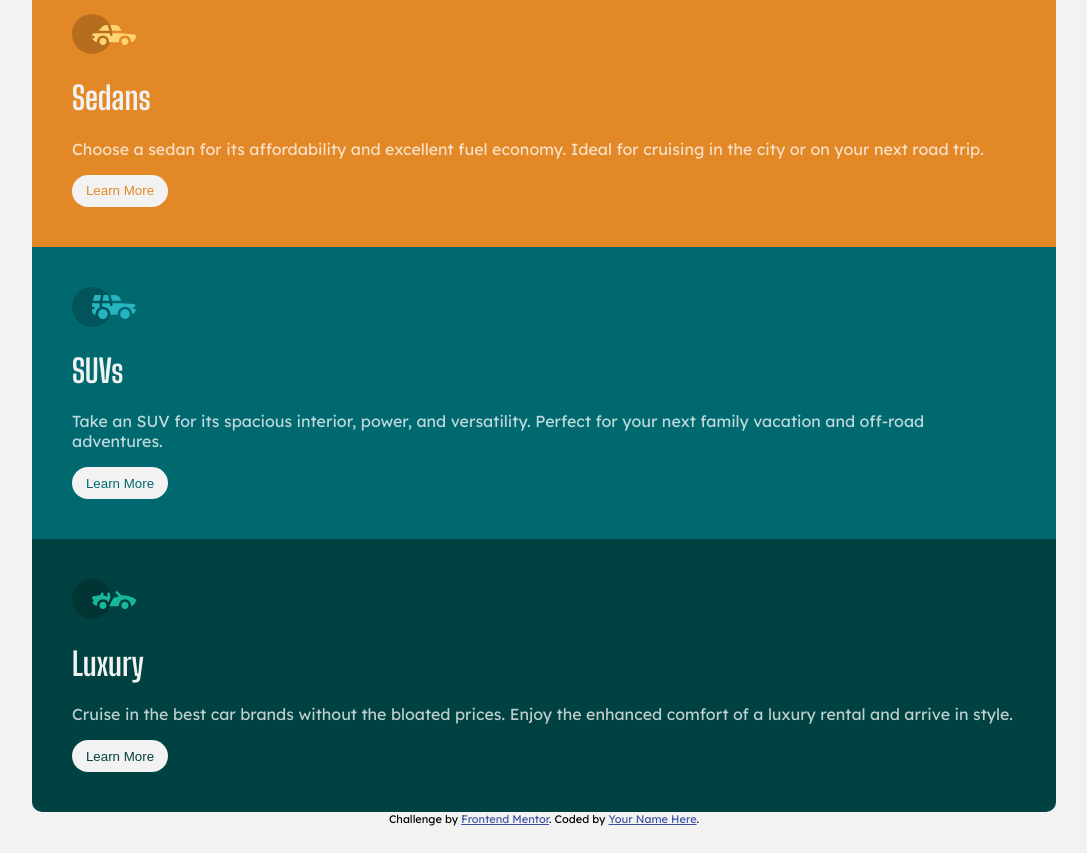
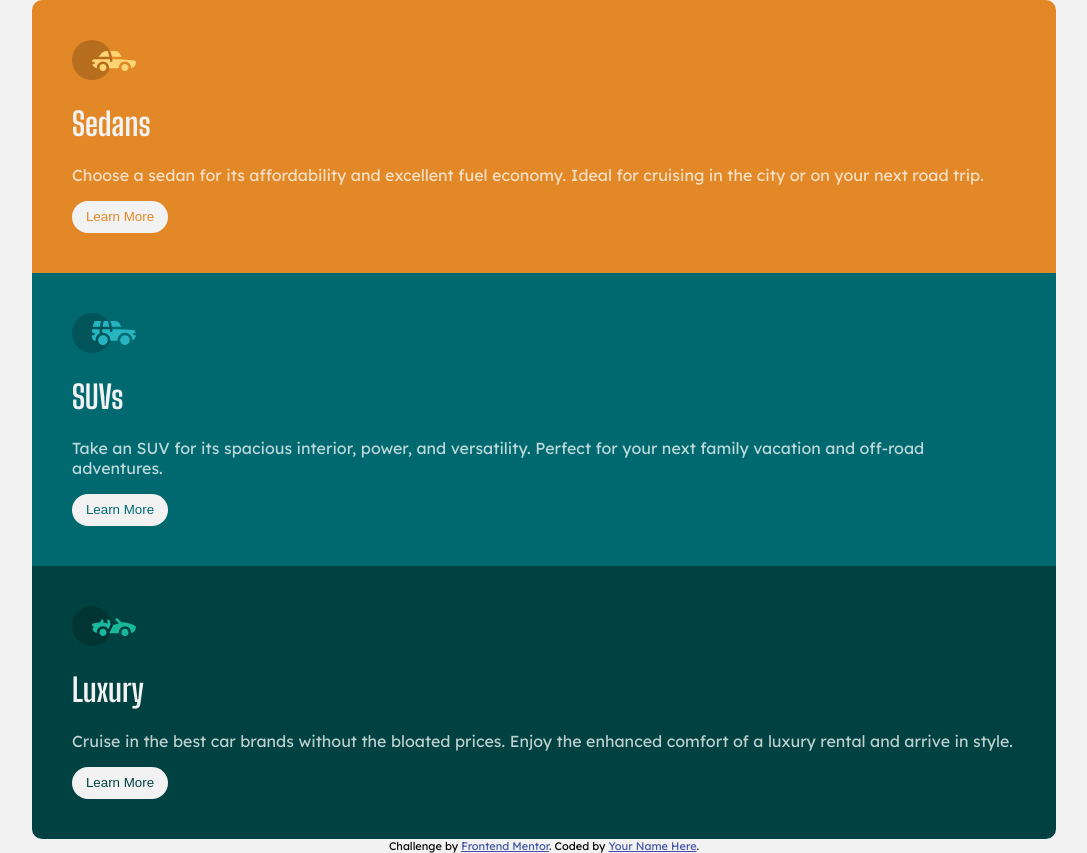
Before and after one commit to dchua-ch/3-column-preview-card, a plain HTML site: page index.html in a window 1280 px wide. Shown: the whole page, without its empty margins (96-1183 px from the left). Before the commit the page ends 826 px from the top, so only its background shows below. Drawn offline with Linux system fonts and the light colour scheme.

Commit message:
made body height auto. fixed error where flex-container height exceeded body height.

```diff
--- a/styles.css
+++ b/styles.css
@@ -14,7 +14,8 @@
 body {
     font-family: 'Lexend Deca', sans-serif;
     background-color: var(--headings-buttons-color);
-    height:100vh;
+    /* height:100vh; this seems to screw up the height of flex-container
+    causes body to be shorter than flex-container*/
     width: 100vw;
     display:flex;
     flex-direction: column;
@@ -27,6 +28,8 @@ body {
     display:flex;
     flex-direction: column;
     width: 80%;
+
+
 
 
 }
```
